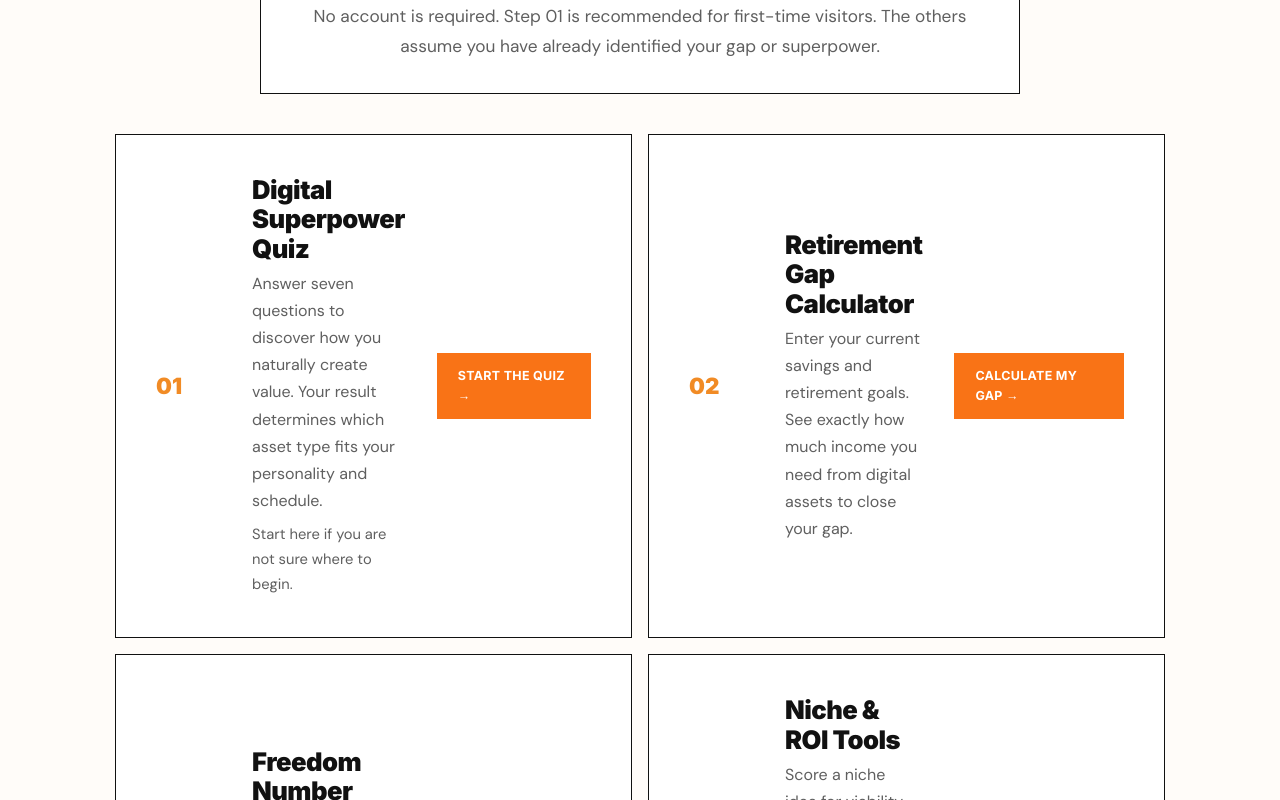
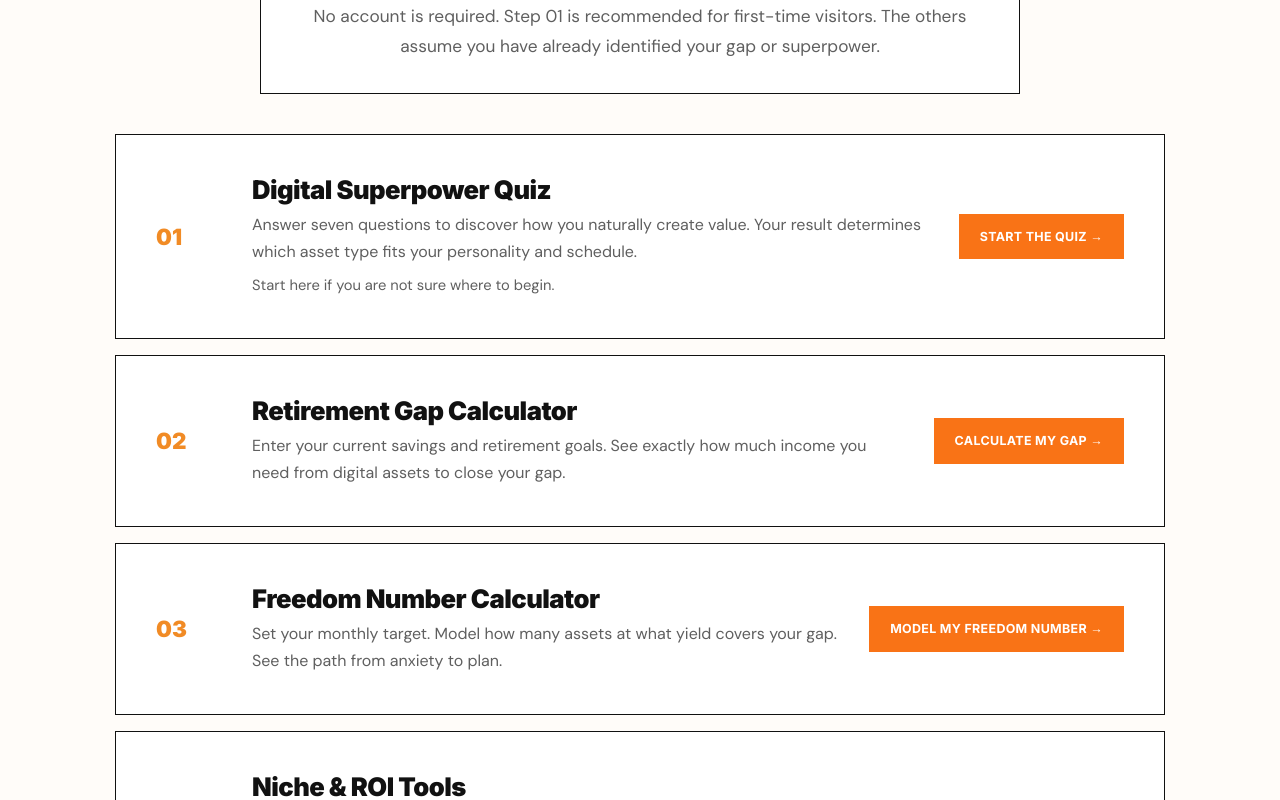
Before and after one commit to frankielee1971/digitallydefined-online-local, a React (Vite) app: page /tools in a window 1280 px wide. Shown: the part 820-1620 px from the top of the page. Built offline with nearby package versions, Linux system fonts and the light colour scheme.

Commit message:
fix: Stack tools page cards in a single column list with right-aligned CTA

```diff
--- a/src/styles/global.css
+++ b/src/styles/global.css
@@ -2263,12 +2263,12 @@ input[type='range']::-moz-range-thumb {
 
 /* ============================================================
    Tools page — align the "list of tools" section with the
-   Start Here card system (.path-step cards in a responsive grid).
+   Start Here card system (.path-step cards stacked in ONE column).
    The hero is intentionally not touched.
    ============================================================ */
 .tools-grid {
   display: grid;
-  grid-template-columns: repeat(2, 1fr);
+  grid-template-columns: 1fr;
   gap: 1rem;
   max-width: 1050px;
   margin: 0 auto;
@@ -2276,7 +2276,7 @@ input[type='range']::-moz-range-thumb {
 
 /* Cards reuse the site .path-step frame (white, bordered, padded).
    Base .path-step is grid: 4rem | 1fr | auto → the CTA sits on the
-   right side, stretched to a consistent width per row. */
+   right side of each full-width card, stretched to a consistent width. */
 .tools-grid .path-step .btn {
   background: #F97316 !important;
   border-color: #F97316 !important;
@@ -2314,7 +2314,3 @@ input[type='range']::-moz-range-thumb {
   margin: 1.5rem auto 0;
   text-align: center;
 }
-
-@media (max-width: 768px) {
-  .tools-grid { grid-template-columns: 1fr; }
-}
```
